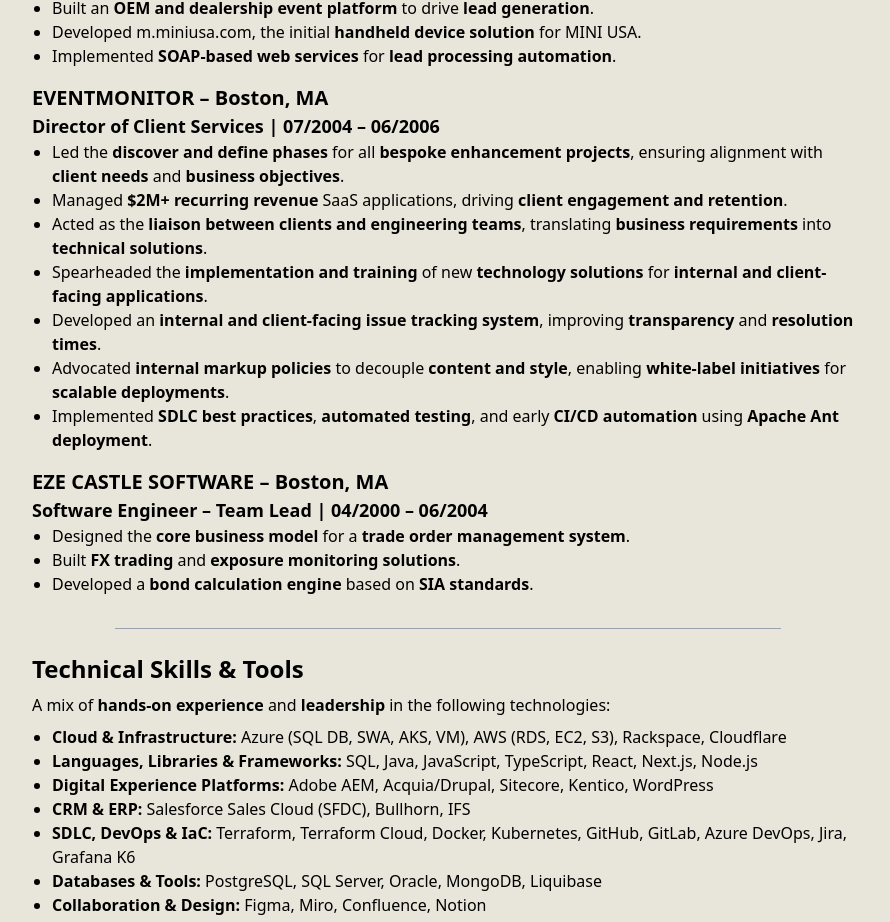
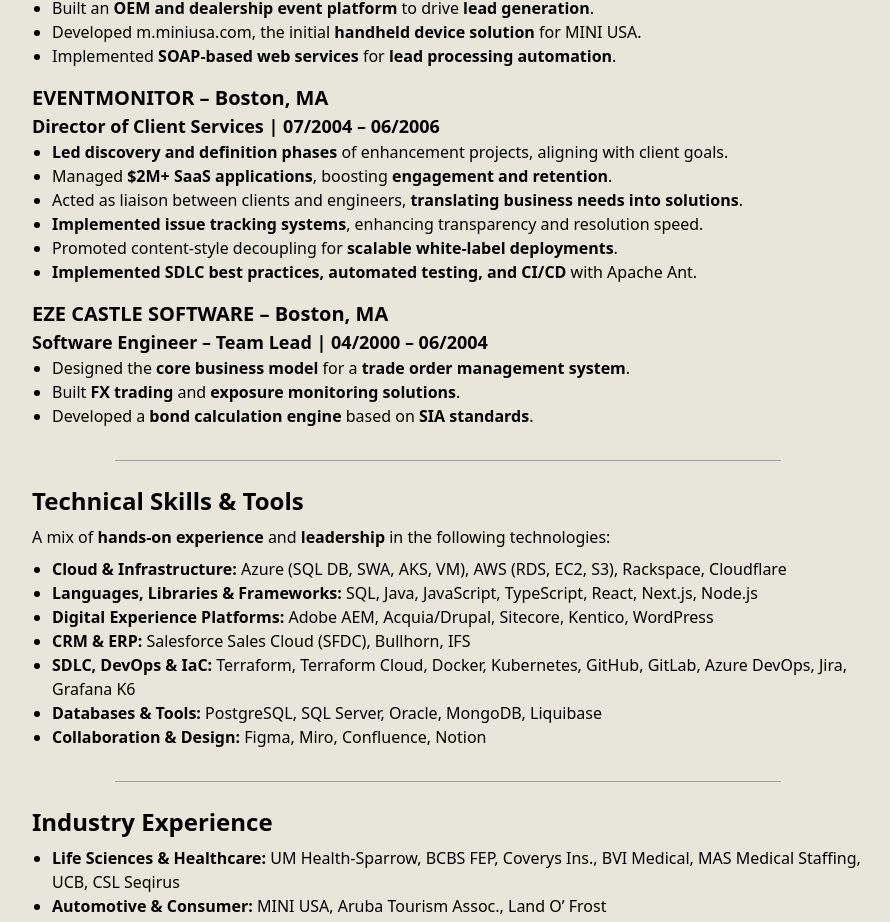
Before and after one commit to jrmaloney/jmaloney-nextjs-tw, a Next.js app: page /resume in a window 1280 px wide. Shown: the part 1472-2394 px from the top of the page, without its empty margins (192-1082 px from the left). Built offline with nearby package versions, Linux system fonts and the light colour scheme.

Commit message:
update EM bullets and hover state

```diff
--- a/app/resume/page.tsx
+++ b/app/resume/page.tsx
@@ -5,8 +5,8 @@ const Resume = () => {
   return (
     <div className="p-8 max-w-4xl mx-auto">
         <div className="flex justify-between mt-4 no-print">
-            <button onClick={() => window.print()} className="mt-4 px-4 py-2 bg-[#d2cebc] text-[#3b3b3b] font-bold rounded no-print">Print Resume</button>
-            <button onClick={() => window.print()} className="mt-4 px-4 py-2 bg-[#d2cebc] text-[#3b3b3b] font-bold rounded no-print">PDF Download</button>
+            <button onClick={() => window.print()} className="mt-4 px-4 py-2 bg-[#d2cebc] text-[#3b3b3b] font-bold rounded no-print hover:bg-[#bfb8a4] hover:text-black cursor-pointer transition duration-300">Print Resume</button>
+            <button onClick={() => window.print()} className="mt-4 px-4 py-2 bg-[#d2cebc] text-[#3b3b3b] font-bold rounded no-print hover:bg-[#bfb8a4] hover:text-black cursor-pointer transition duration-300">PDF Download</button>
         </div>
 
       <h1 className="text-4xl font-bold mb-4 text-center">John R. Maloney</h1>
@@ -87,13 +87,12 @@ const Resume = () => {
           <h3 className="text-xl font-bold">EVENTMONITOR – Boston, MA</h3>
           <h4 className="text-lg font-semibold">Director of Client Services | 07/2004 – 06/2006</h4>
           <ul className="list-disc pl-5">
-            <li>Led the <strong>discover and define phases</strong> for all <strong>bespoke enhancement projects</strong>, ensuring alignment with <strong>client needs</strong> and <strong>business objectives</strong>.</li>
-            <li>Managed <strong>$2M+ recurring revenue</strong> SaaS applications, driving <strong>client engagement and retention</strong>.</li>
-            <li>Acted as the <strong>liaison between clients and engineering teams</strong>, translating <strong>business requirements</strong> into <strong>technical solutions</strong>.</li>
-            <li>Spearheaded the <strong>implementation and training</strong> of new <strong>technology solutions</strong> for <strong>internal and client-facing applications</strong>.</li>
-            <li>Developed an <strong>internal and client-facing issue tracking system</strong>, improving <strong>transparency</strong> and <strong>resolution times</strong>.</li>
-            <li>Advocated <strong>internal markup policies</strong> to decouple <strong>content and style</strong>, enabling <strong>white-label initiatives</strong> for <strong>scalable deployments</strong>.</li>
-            <li>Implemented <strong>SDLC best practices</strong>, <strong>automated testing</strong>, and early <strong>CI/CD automation</strong> using <strong>Apache Ant deployment</strong>.</li>
+            <li><strong>Led discovery and definition phases</strong> of enhancement projects, aligning with client goals.</li>
+            <li>Managed <strong>$2M+ SaaS applications</strong>, boosting <strong>engagement and retention</strong>.</li>
+            <li>Acted as liaison between clients and engineers, <strong>translating business needs into solutions</strong>.</li>
+            <li><strong>Implemented issue tracking systems</strong>, enhancing transparency and resolution speed.</li>
+            <li>Promoted content-style decoupling for <strong>scalable white-label deployments</strong>.</li>
+            <li><strong>Implemented SDLC best practices, automated testing, and CI/CD</strong> with Apache Ant.</li>
           </ul>
         </div>
 
```
